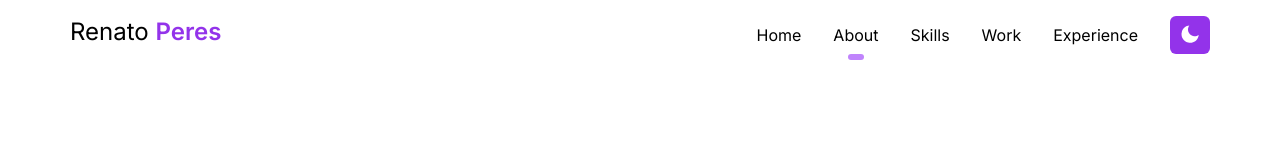
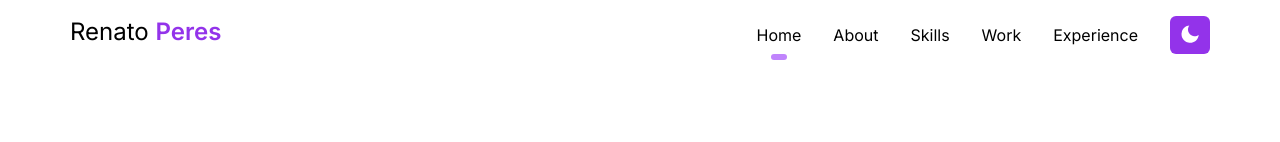
Before and after one commit to Renato1478/RenatoPeresHomepage, a Next.js app: page / in a window 1280 px wide. Shown: the top 142 px of the page. Built offline with nearby package versions, Linux system fonts and the light colour scheme.

Commit message:
smooth scrolling and fixing next serverside rendering bug (window variable)

```diff
--- a/src/app/components/Header.tsx
+++ b/src/app/components/Header.tsx
@@ -1,13 +1,11 @@
 "use client";
 
-import React, { useState } from "react";
+import React, { useState, useEffect } from "react";
 import Link from "next/link";
 
 export default function Header() {
   const [activeSessionIndicatorXPosition, setActiveSessionIndicatorXPosition] =
-    useState<number>(91.5);
-
-  const sections = window.document.querySelectorAll(".section");
+    useState<number>(14);
 
   const updateActiveSessionIndicator = (sessionId: string) => {
     const navLink = window.document.getElementById(`link-${sessionId}`);
@@ -16,6 +14,9 @@ export default function Header() {
       setActiveSessionIndicatorXPosition(newXPosition);
     }
   };
+
+  useEffect(() => {
+    const sections = window.document.querySelectorAll(".section");
 
     window.onscroll = () => {
       sections.forEach((sec: any) => {
@@ -34,6 +35,7 @@ export default function Header() {
         }
       });
     };
+  }, []);
 
   const sectionLinks = [
     {
@@ -79,7 +81,7 @@ export default function Header() {
               </li>
             ))}
             <li>
-              <button className="rounded-md p-2 bg-purple-600 hover:bg-purple-700 transition ease-in-out duration-300">
+              <button className="rounded-md p-2 bg-gradient-to-b bg-purple-600 hover:from-purple-600 hover:to-red-400 transition ease-in-out duration-300">
                 <svg
                   xmlns="http://www.w3.org/2000/svg"
                   width="24"
--- a/src/app/layout.tsx
+++ b/src/app/layout.tsx
@@ -1,22 +1,22 @@
-import './globals.css'
-import type { Metadata } from 'next'
-import { Inter } from 'next/font/google'
+import "./globals.css";
+import type { Metadata } from "next";
+import { Inter } from "next/font/google";
 
-const inter = Inter({ subsets: ['latin'] })
+const inter = Inter({ subsets: ["latin"] });
 
 export const metadata: Metadata = {
-  title: 'Create Next App',
-  description: 'Generated by create next app',
-}
+  title: "Create Next App",
+  description: "Generated by create next app",
+};
 
 export default function RootLayout({
   children,
 }: {
-  children: React.ReactNode
+  children: React.ReactNode;
 }) {
   return (
-    <html lang="en">
-      <body className={inter.className}>{children}</body>
+    <html lang="en" className="scroll-smooth">
+      <body className={inter.className + " scroll-smooth"}>{children}</body>
     </html>
-  )
+  );
 }
```
Lines whose indentation alone changed are shown as unchanged.
